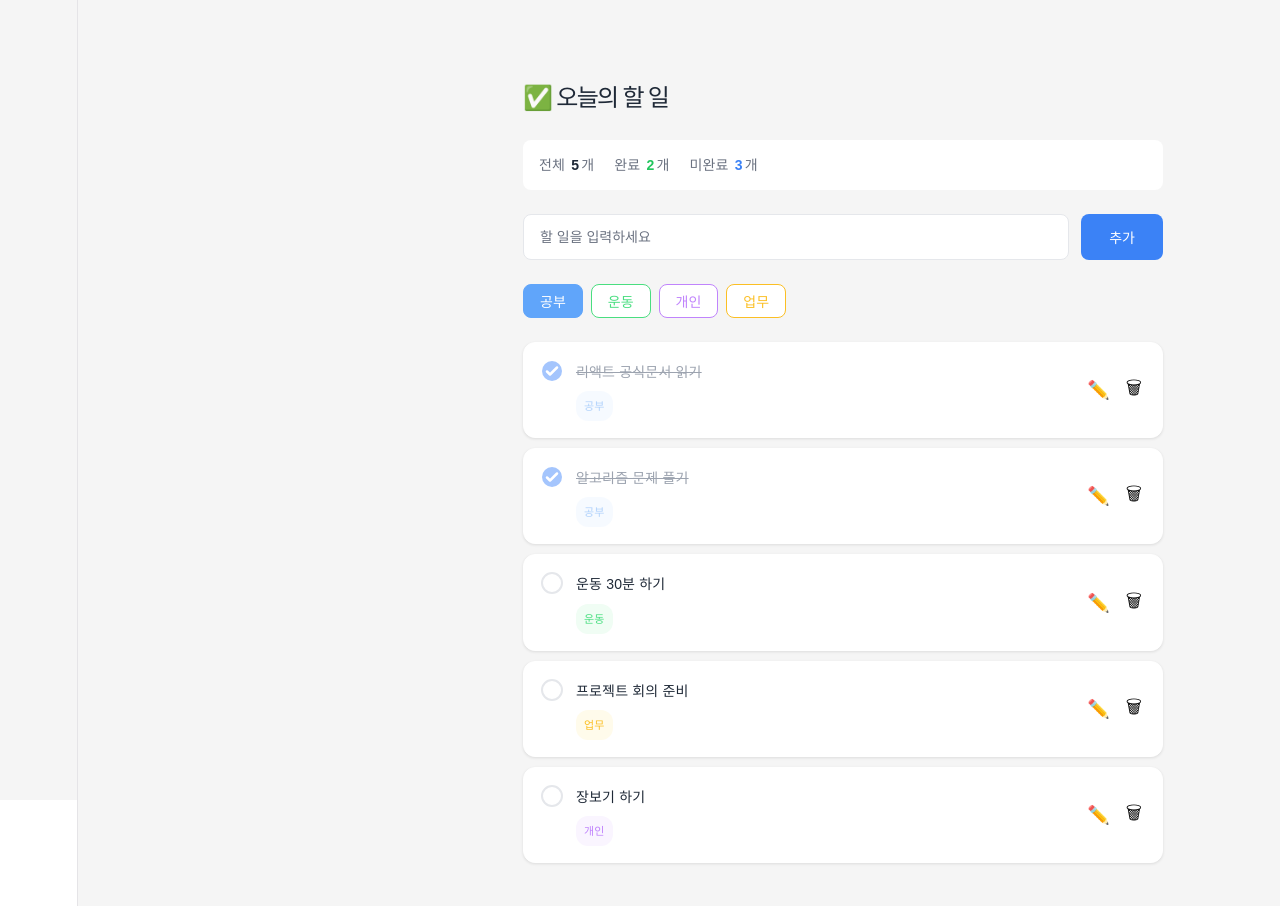
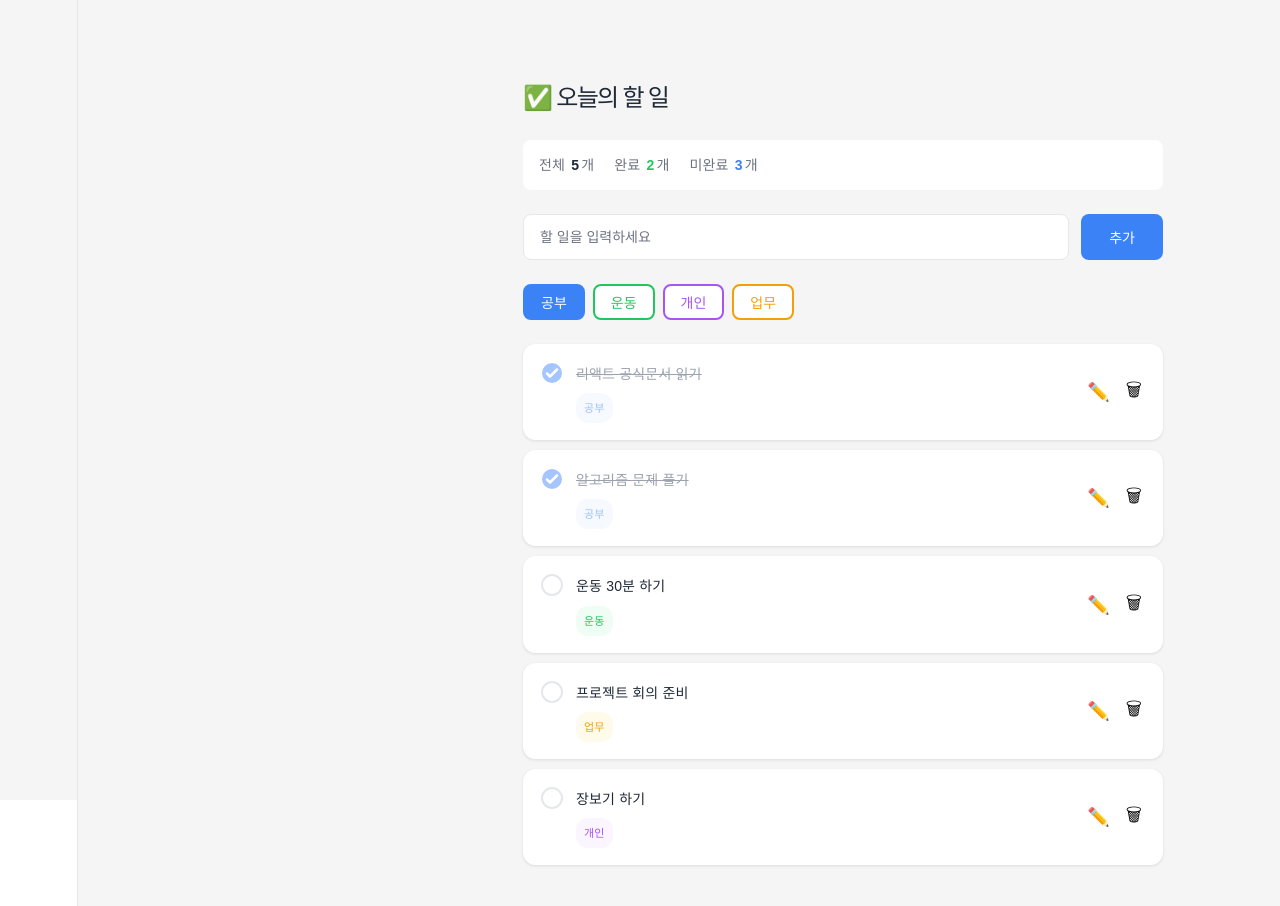
Before and after one commit to IT-Cotato/13th-Frontend-Assignment, a React (Vite) app: page / in a window 1280 px wide. Shown: the top 906 px of the page. Built offline with nearby package versions, Linux system fonts and the light colour scheme; a web font is replaced by a local one.

Commit message:
style : 카테고리 레이아웃 수정

```diff
--- a/src/App.css
+++ b/src/App.css
@@ -497,16 +497,16 @@ html, body {
 }
 
 /* 카테고리별 테두리 및 텍스트 색상 */
-.category-btn.category-공부 { border: 1px solid #60A5FA; color: #60A5FA; }
-.category-btn.category-운동 { border: 1px solid #4ADE80; color: #4ADE80; }
-.category-btn.category-개인 { border: 1px solid #C084FC; color: #C084FC; }
-.category-btn.category-업무 { border: 1px solid #FBBF24; color: #FBBF24; }
+.category-btn.category-공부 { border: 2px solid #3B82F6; color: #3B82F6; }
+.category-btn.category-운동 { border: 2px solid #22C55E; color: #22C55E; }
+.category-btn.category-개인 { border: 2px solid #A855F7; color: #A855F7; }
+.category-btn.category-업무 { border: 2px solid #F59E0B; color: #F59E0B; }
 
 /* 선택된 상태의 스타일 (배경색 채우기) */
-.category-btn.category-공부.selected { background-color: #60A5FA; color: white; }
-.category-btn.category-운동.selected { background-color: #4ADE80; color: white; }
-.category-btn.category-개인.selected { background-color: #C084FC; color: white; }
-.category-btn.category-업무.selected { background-color: #FBBF24; color: white; }
+.category-btn.category-공부.selected { background-color: #3B82F6; color: white; }
+.category-btn.category-운동.selected { background-color: #22C55E; color: white; }
+.category-btn.category-개인.selected { background-color: #A855F7; color: white; }
+.category-btn.category-업무.selected { background-color: #F59E0B; color: white; }
 
 /* --- TodoCard 내부 구조 변경 --- */
 .todo-info {
@@ -534,10 +534,10 @@ html, body {
 }
 
 /* 태그별 연한 배경색과 텍스트 색상 */
-.tag-공부 { background-color: #EFF6FF; color: #60A5FA; }
-.tag-운동 { background-color: #F0FDF4; color: #4ADE80; }
-.tag-개인 { background-color: #FAF5FF; color: #C084FC; }
-.tag-업무 { background-color: #FFFBEB; color: #FBBF24; }
+.tag-공부 { background-color: #EFF6FF; color: #3B82F6; }
+.tag-운동 { background-color: #F0FDF4; color: #22C55E; }
+.tag-개인 { background-color: #FAF5FF; color: #A855F7; }
+.tag-업무 { background-color: #FFFBEB; color: #F59E0B; }
 
 /* 완료된 항목의 투명도 조절 */
 .done-card .tag-label {
```
